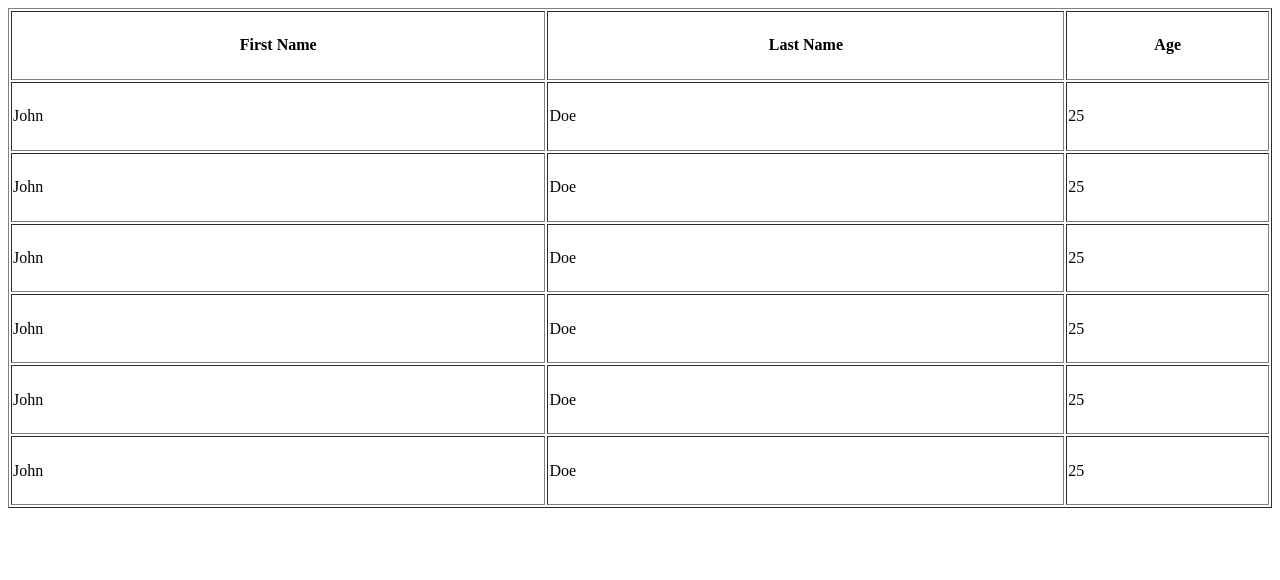
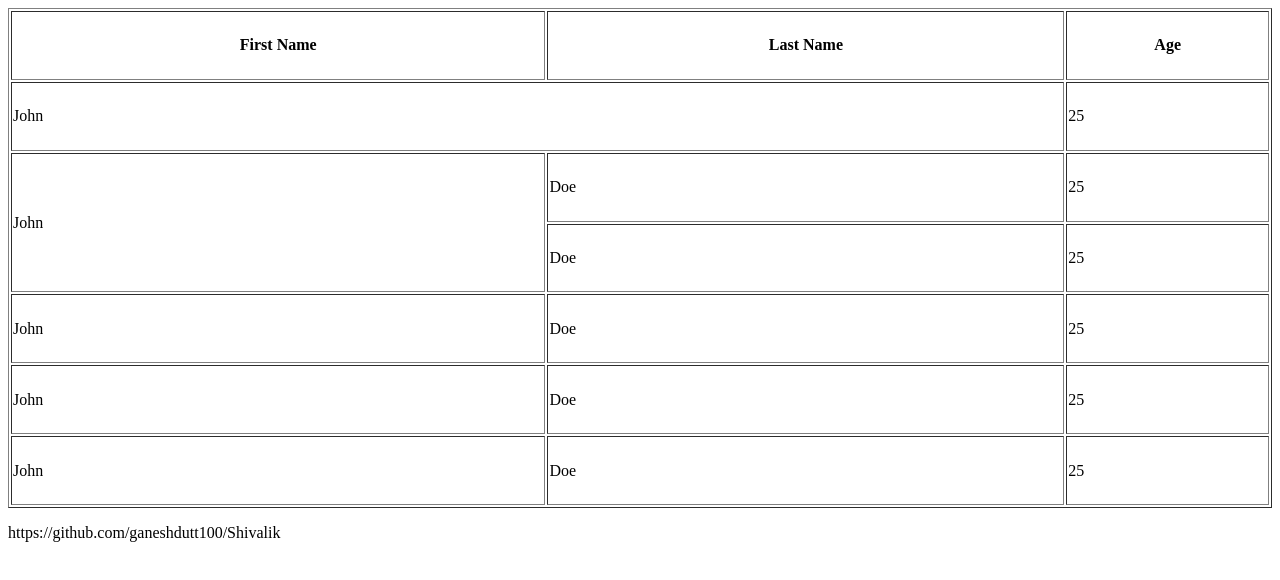
Before and after one commit to ganeshdutt100/Shivalik, a plain HTML site: page table.html in a window 1280 px wide. Drawn offline with Linux system fonts and the light colour scheme.

Commit message:
rowspan and colspan

```diff
--- a/table.html
+++ b/table.html
@@ -23,17 +23,17 @@
             <th>Age </th>
         </tr>
         <tr>
-            <td>John</td>
+            <td colspan="2">John</td>
+            <!-- <td>Doe</td> -->
+            <td>25</td>
+        </tr>
+        <tr>
+            <td rowspan="2">John</td>
             <td>Doe</td>
             <td>25</td>
         </tr>
         <tr>
-            <td>John</td>
-            <td>Doe</td>
-            <td>25</td>
-        </tr>
-        <tr>
-            <td>John</td>
+            <!-- <td>John</td> -->
             <td>Doe</td>
             <td>25</td>
         </tr>
@@ -56,3 +56,8 @@
 </body>
 
 </html>
+
+
+
+<!-- github link  -->
+<p>https://github.com/ganeshdutt100/Shivalik</p>
```
